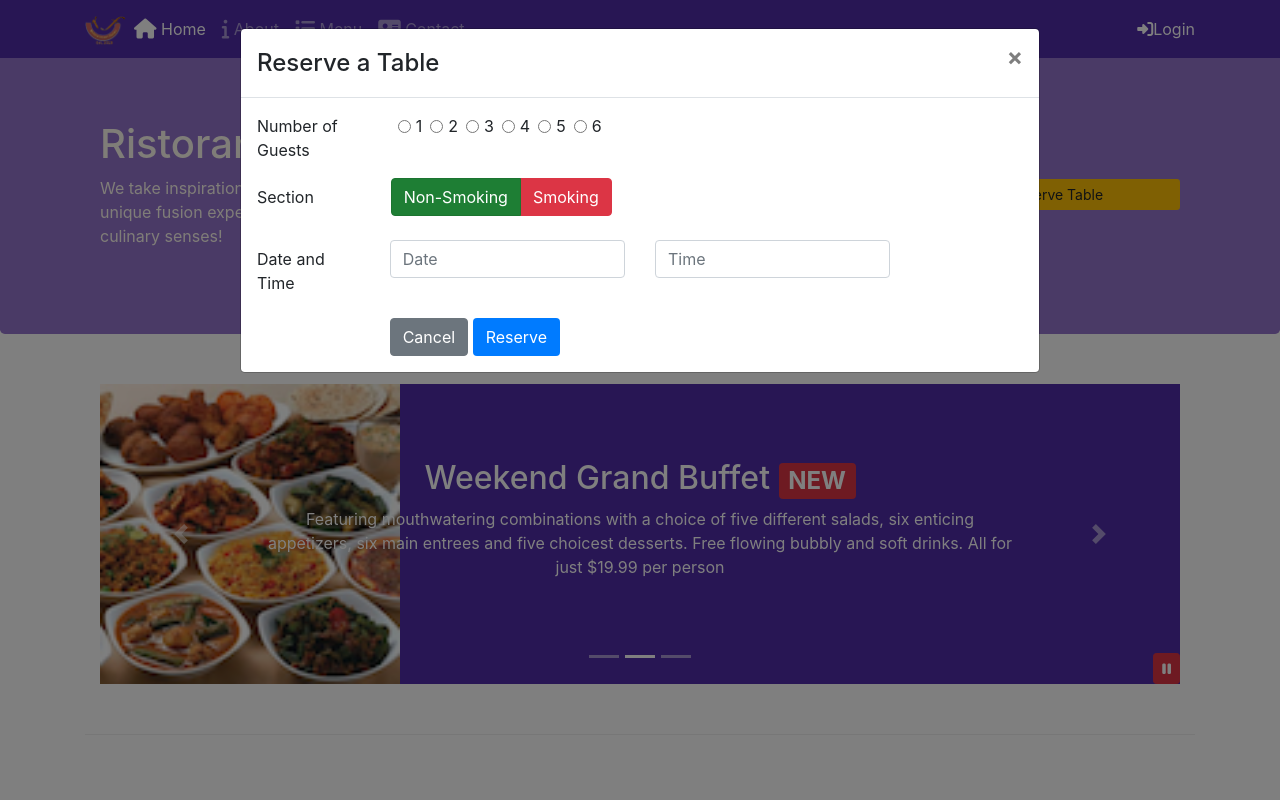
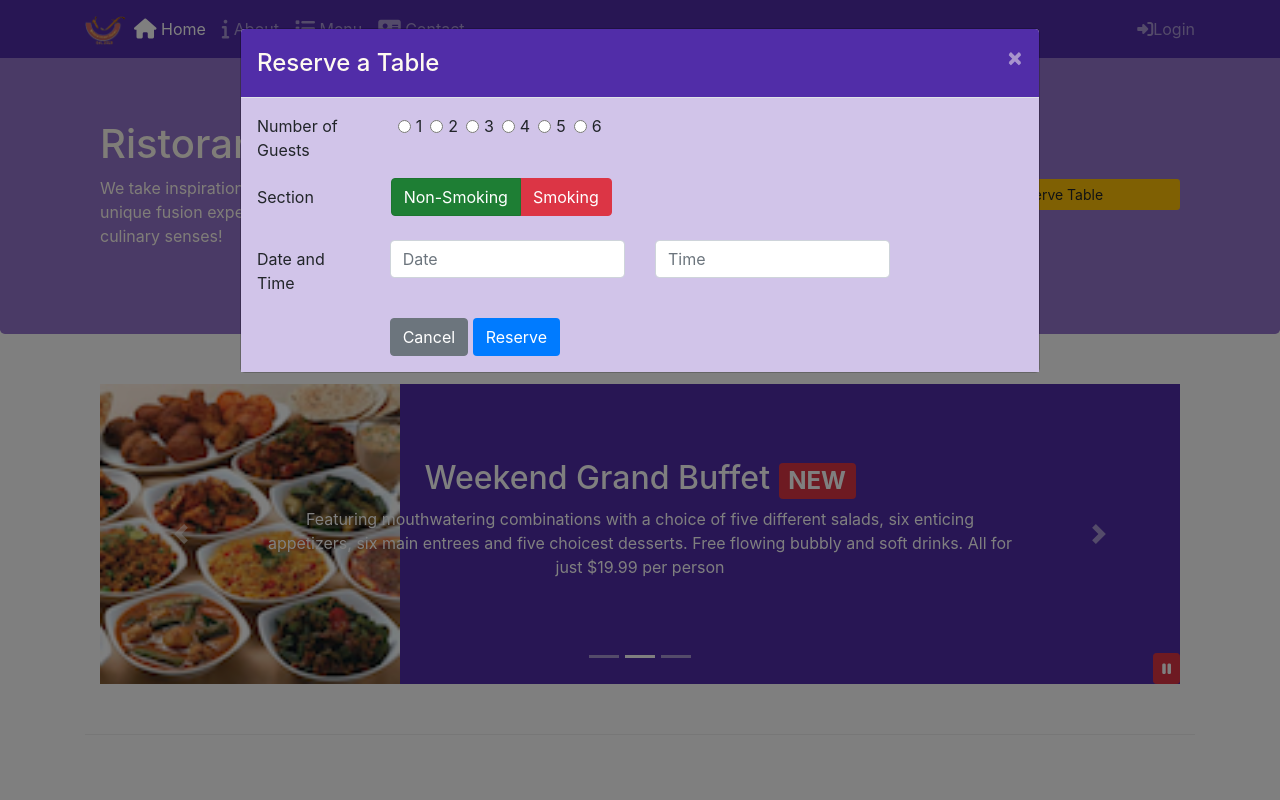
Before and after one commit to SashaBasile/conFusion, a plain HTML site: page index.html in a window 1280 px wide. Both pictures are taken after a click on the button "Reserve Table". Shown: the top 800 px of the page. Drawn offline with nearby package versions, Linux system fonts and the light colour scheme.

Commit message:
Assignment4

```diff
--- a/css/styles.scss
+++ b/css/styles.scss
@@ -26,6 +26,24 @@ $carousel-item-height: 300px;
 .footer{
     background-color: $background-pale;
     @include zero-margin(20px, 0px);
+}
+
+.modal-header {
+    background-color: $background-dark;
+    color: floralwhite;
+
+    button {
+        color: floralwhite;
+    }
+
+}
+
+.modal-body {
+    background-color: $background-pale;
+}
+
+#loginButton {
+    cursor: pointer;
 }
 
 .jumbotron {
--- a/index.html
+++ b/index.html
@@ -34,10 +34,8 @@
                     <li class="nav-item"><a class="nav-link" href="./contactus.html"><span
                                 class="fa fa-address-card fa-lg"></span> Contact</a></li>
                 </ul>
-                <span class="navbar-text">
-                    <a data-toggle="modal" data-target="#loginModal">
-                        <span class="fa fa-sign-in"></span>Login</a>
-                    </a>
+                <span class="navbar-text" id="loginButton">
+                        <span class="fa fa-sign-in"></span>Login
                 </span>
             </div>
         </div>
@@ -180,8 +178,7 @@
                     <img src="img/logo.png" class="img-fluid">
                 </div>
                 <div class="col-12 col-sm align-self-center">
-                    <a role="button" class='btn btn-block btn-sm bg-warning mt-1' data-toggle="modal"
-                        data-target="#reservations">Reserve Table</a>
+                    <a role="button" class='btn btn-block btn-sm bg-warning mt-1' id="reservationsButton">Reserve Table</a>
                 </div>
             </div>
         </div>
@@ -395,6 +392,17 @@
                 };
             });
         });
+
+        // Login modal
+        $("#loginButton").click(function() {
+            $("#loginModal").modal("show");
+        });
+
+        // Reservations modal
+        $("#reservationsButton").click(function() {
+            $("#reservations").modal("show");
+        });
+
     </script>
 </body>
 
```
Also changed, not shown: css/styles.css, 3 other files.
